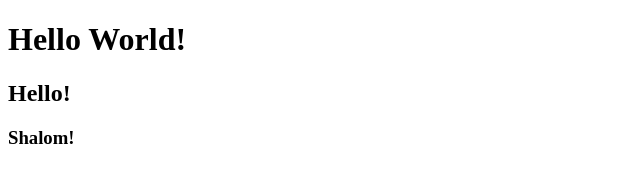
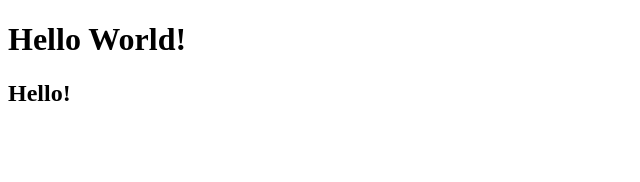
Before and after one commit to jurkins666/project, a plain HTML site: page index.html in a window 1280 px wide. Shown: the full height of the page, 0-640 px from the left. Drawn offline with Linux system fonts and the light colour scheme.

Commit message:
Mistake
Removed H3

```diff
--- a/index.html
+++ b/index.html
@@ -9,6 +9,5 @@
 <body>
     <h1>Hello World!</h1>
     <h2>Hello!</h2>
-    <h3>Shalom!</h3>
 </body>
 </html>
```
